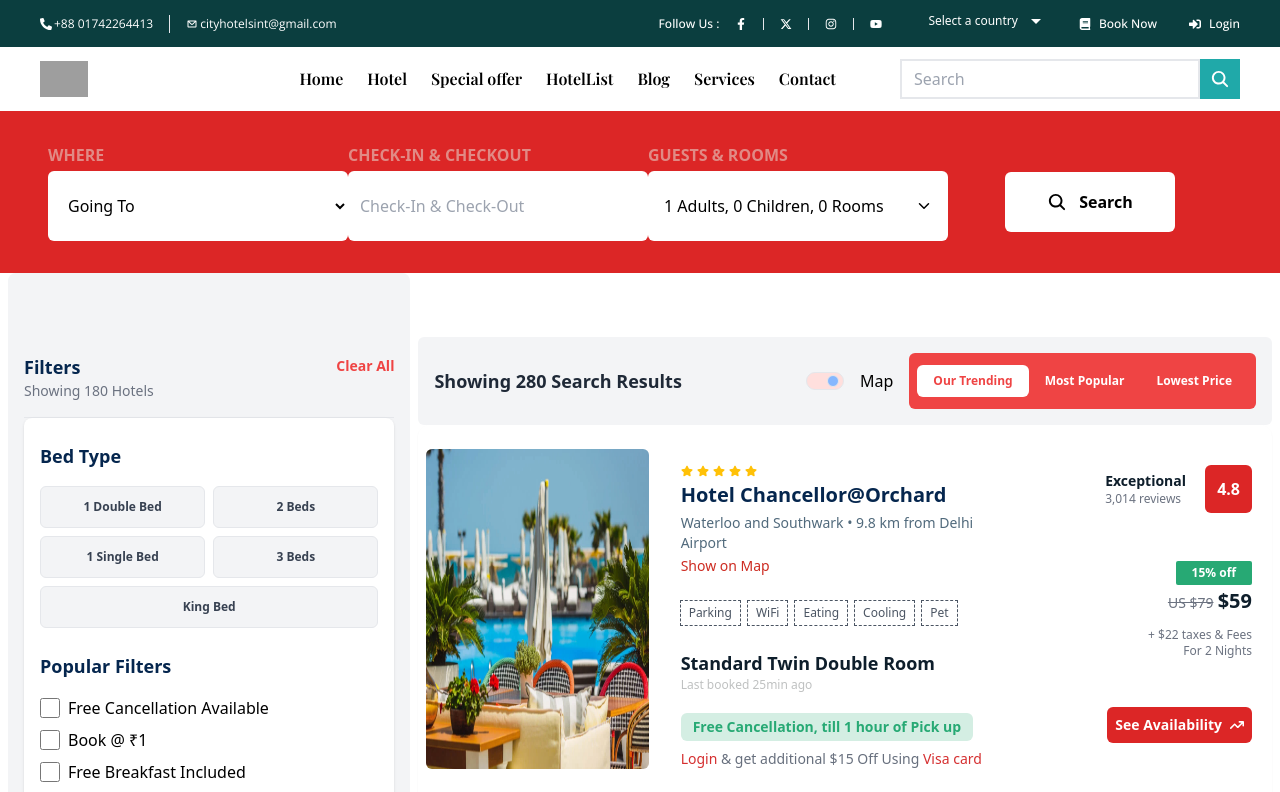
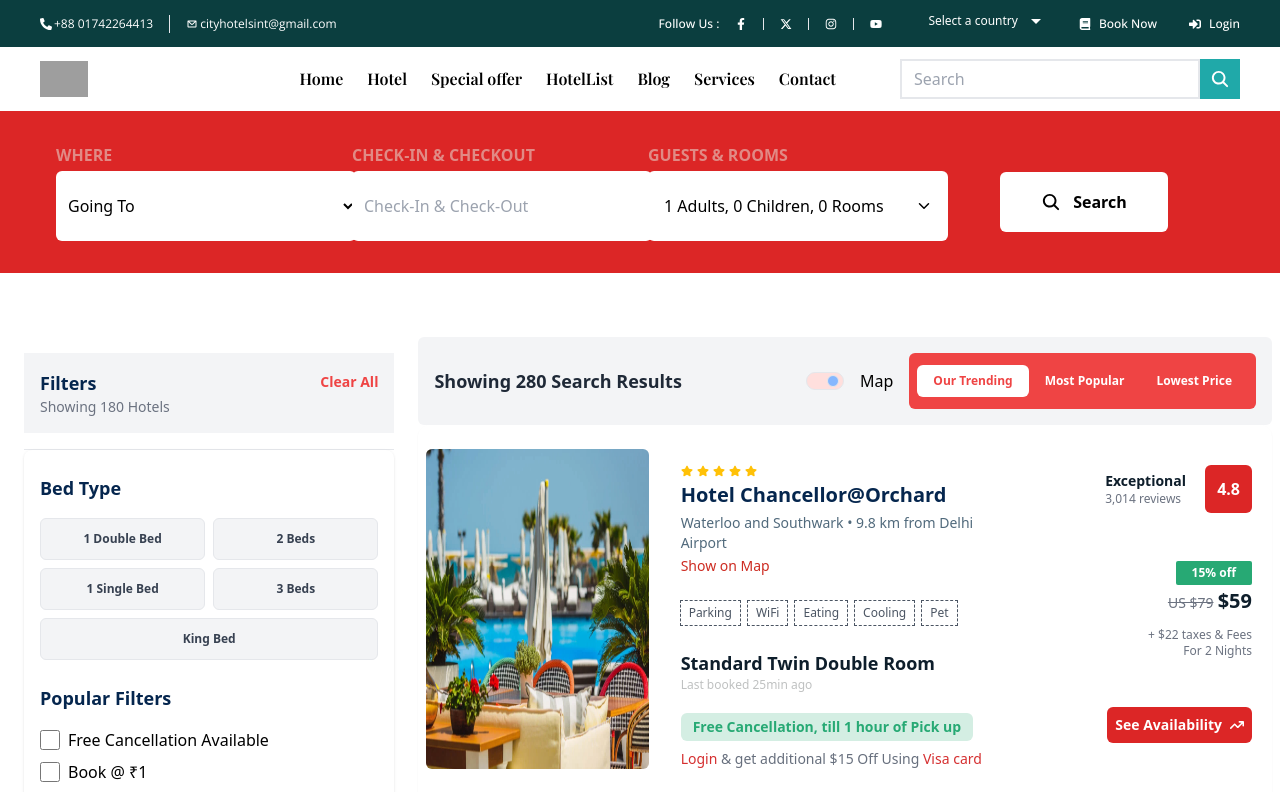
Before and after one commit to ariyanEiasin02/Tourism-Hotel, a React (Vite) app: page /hotelList in a window 1280 px wide. Shown: the top 792 px of the page. Built offline with nearby package versions, Linux system fonts and the light colour scheme; grey boxes are pictures that could not be loaded; a web font is replaced by a local one.

Commit message:
some changed

```diff
--- a/src/Pages/HotelList/HotelBookingCard.jsx
+++ b/src/Pages/HotelList/HotelBookingCard.jsx
@@ -31,10 +31,10 @@ const HotelBookingCard = () => {
 
       <div className="flex flex-col gap-2 lg:flex-row w-[100%] ">
         <div className="w-[100%] lg:w-[33%]">
-          <div className="flex flex-col p-4 mb-5 bg-gray-100 rounded-lg ">
+          <div className="flex flex-col p-4 mb-5 rounded-lg ">
 
             {/* Left - Filters Section-top */}
-            <div className="flex items-start justify-between mt-6 md:mt-16">
+            <div className="flex items-start justify-between p-4 mt-2 bg-gray-100 md:mt-16">
               <div>
                 <h2 className="text-lg font-semibold text-[#05264E]">
                   Filters
--- a/src/Pages/HotelList/SearchBar.jsx
+++ b/src/Pages/HotelList/SearchBar.jsx
@@ -30,13 +30,13 @@ function SearchBar() {
   return (
     <div className="px-4 py-8 bg-red-600 lg:px-12">
 
-    <div className="grid items-center justify-center grid-cols-1 gap-4 md:grid-cols-2 lg:grid-cols-4">
+    <div className="grid items-center justify-center grid-cols-1 gap-4 px-2 md:grid-cols-2 lg:grid-cols-4">
 
       {/* WHERE (Dropdown) */}
       <div>
         <label className="block mb-1 font-semibold text-[#E18A85]">WHERE</label>
         <select
-          className="w-full mx-auto bg-white sm:w-[80%] lg:w-[300px] h-[70px] rounded-md focus:outline-none px-4 "
+          className="w-full mx-auto bg-white sm:w-[80%] lg:w-[300px] h-[70px] rounded-md focus:outline-none px-2 "
           value={selected}
           onChange={(e) => setSelected(e.target.value)}
         >
```
